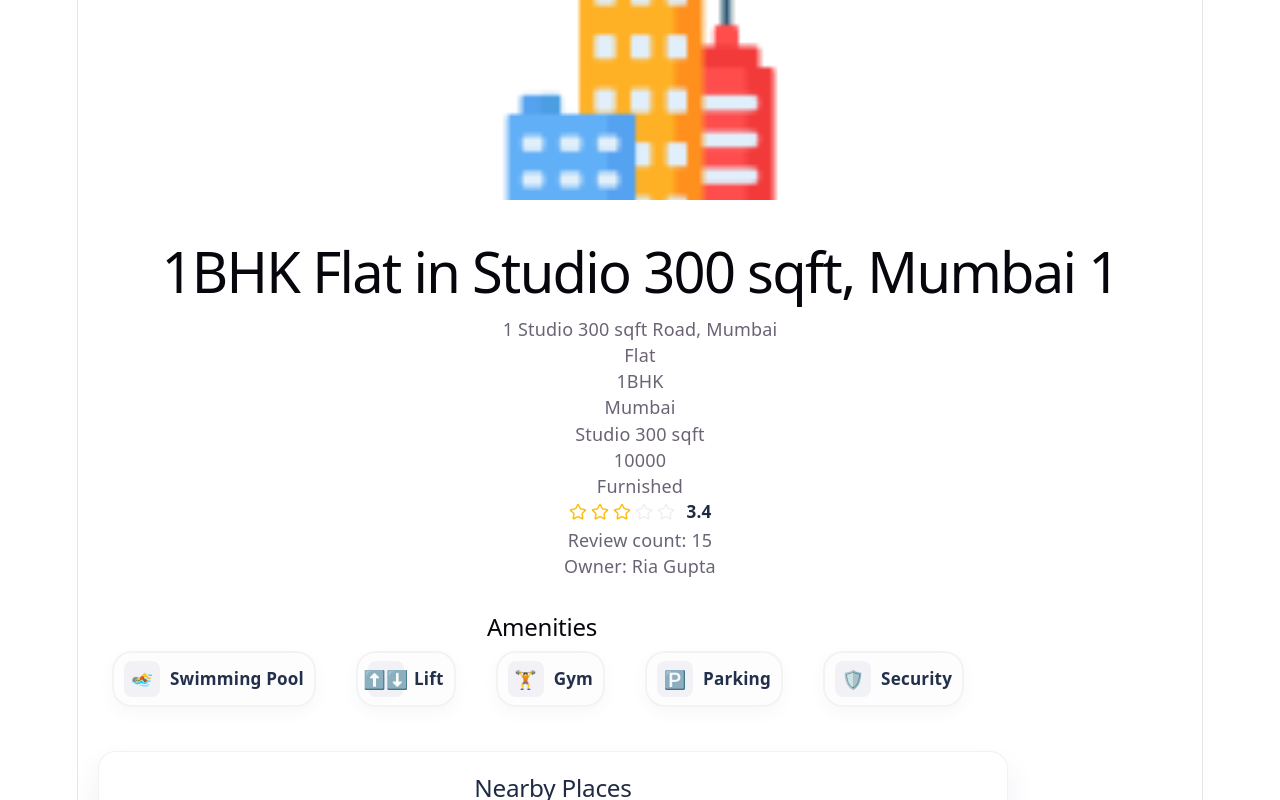
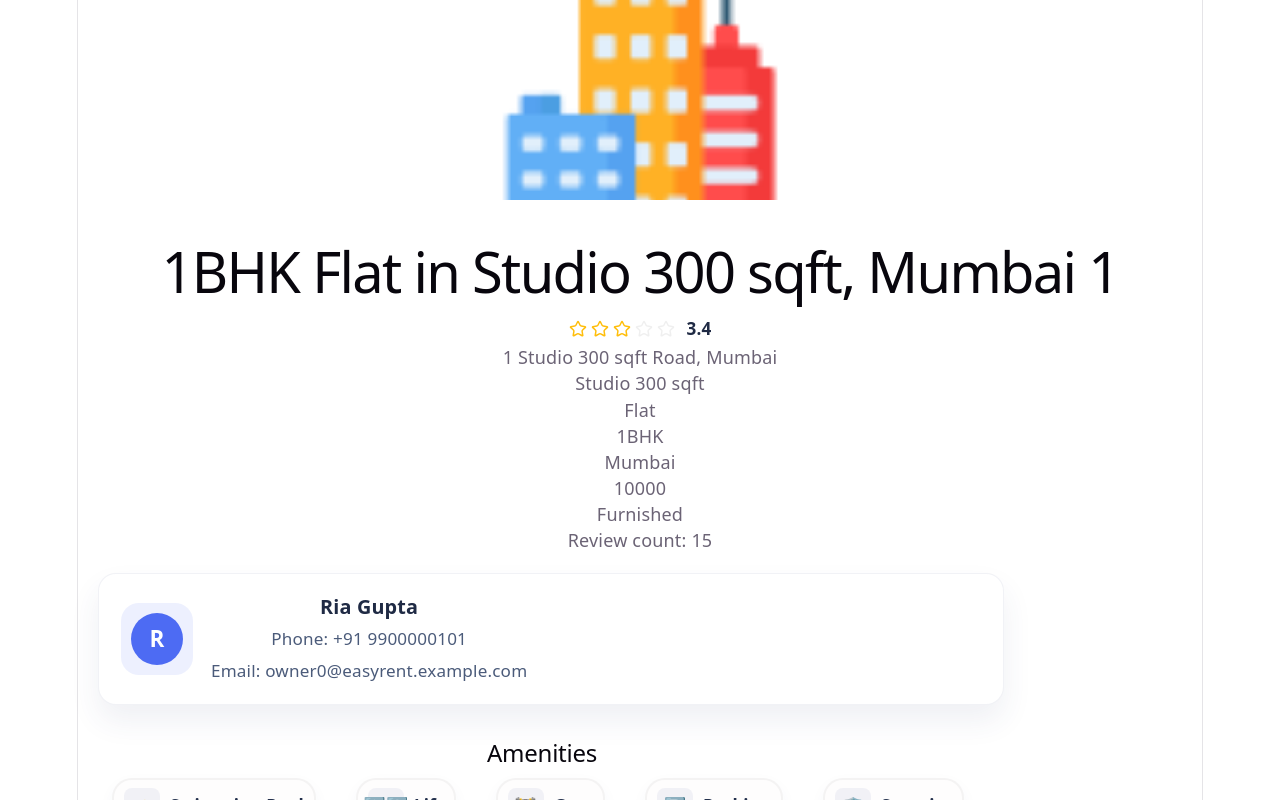
Before and after one commit to sakshi07bhosale/Easy-rent-react-app, a React (Vite) app: page /property/1 in a window 1280 px wide. Shown: the top 800 px of the page. Built offline with nearby package versions, Linux system fonts and the light colour scheme.

Commit message:
owner deatils card created

```diff
--- a/src/views/PropertyDetails/PropertyDetails.css
+++ b/src/views/PropertyDetails/PropertyDetails.css
@@ -174,6 +174,59 @@
     margin-left: 8px;
 }
 
+.owner-card {
+    max-width: 860px;
+    margin: 20px 20px;
+    padding: 20px 22px;
+    display: flex;
+    align-items: center;
+    gap: 18px;
+    background: #ffffff;
+    border-radius: 18px;
+    border: 1px solid rgba(79, 96, 146, 0.08);
+    box-shadow: 0 16px 30px rgba(45, 70, 120, 0.08);
+}
+
+.owner-card-left {
+    width: 72px;
+    height: 72px;
+    display: flex;
+    align-items: center;
+    justify-content: center;
+    background: rgba(77, 107, 243, 0.1);
+    border-radius: 18px;
+}
+
+.owner-avatar {
+    width: 52px;
+    height: 52px;
+    border-radius: 50%;
+    display: flex;
+    align-items: center;
+    justify-content: center;
+    font-size: 1.25rem;
+    font-weight: 700;
+    color: #ffffff;
+    background: #4d6bf3;
+}
+
+.owner-card-body {
+    display: flex;
+    flex-direction: column;
+    gap: 6px;
+}
+
+.owner-name {
+    font-size: 1.1rem;
+    font-weight: 700;
+    color: #1f2a44;
+}
+
+.owner-contact {
+    color: #4b5b7a;
+    font-size: 0.95rem;
+}
+
 .amenities-section {
     max-width: 860px;
     margin: 20px 20px;
--- a/src/views/PropertyDetails/PropertyDetails.jsx
+++ b/src/views/PropertyDetails/PropertyDetails.jsx
@@ -36,19 +36,29 @@ function PropertyDetails() {
     <div>
       <img src={DummuyImg} alt="property" className="property-Img" />
       <h1>{propertyDetails.title ? propertyDetails.title : `Property ${id}`} {id}</h1>
+      <div className="detail-rating">
+        <RatingStars rating={propertyDetails.rating || 0} showScore={true} />
+      </div>
       <p>{propertyDetails.address}</p>
+      <p>{propertyDetails.area}</p>
       <p>{propertyDetails.propertyType}</p>
       <p>{propertyDetails.size}</p>
       <p>{propertyDetails.city}</p>
-      <p>{propertyDetails.area}</p>
       <p>{propertyDetails.rent}</p>
       <p>{propertyDetails.furnished ? "Furnished" : "Unfurnished"}</p>
 
-      <div className="detail-rating">
-        <RatingStars rating={propertyDetails.rating || 0} showScore={true} />
+
+      <p>Review count: {propertyDetails.reviews}</p>
+      <div className="owner-card">
+        <div className="owner-card-left">
+          <div className="owner-avatar">{propertyDetails.owner ? propertyDetails.owner.name.substring(0, 1).toUpperCase() : 'O'}</div>
+        </div>
+        <div className="owner-card-body">
+          <div className="owner-name">{propertyDetails.owner ? propertyDetails.owner.name : 'Owner not available'}</div>
+          <div className="owner-contact">Phone: {propertyDetails.owner ? propertyDetails.owner.phone : 'N/A'}</div>
+          <div className="owner-contact">Email: {propertyDetails.owner ? propertyDetails.owner.email : 'N/A'}</div>
+        </div>
       </div>
-      <p>Review count: {propertyDetails.reviews}</p>
-      <p>Owner: {propertyDetails.owner ? propertyDetails.owner.name : "N/A"}</p>
       <div className="amenities-section">
         <h2>Amenities</h2>
         {propertyDetails.amenities && propertyDetails.amenities.length > 0 ? (
@@ -136,7 +146,10 @@ function PropertyDetails() {
           <p className="no-reviews">No customer reviews yet.</p>
         )}
       </div>
+
+      <p>Owner: {propertyDetails.owner ? propertyDetails.owner.name : "N/A"}</p>
     </div>
+
   )
 }
 
```
